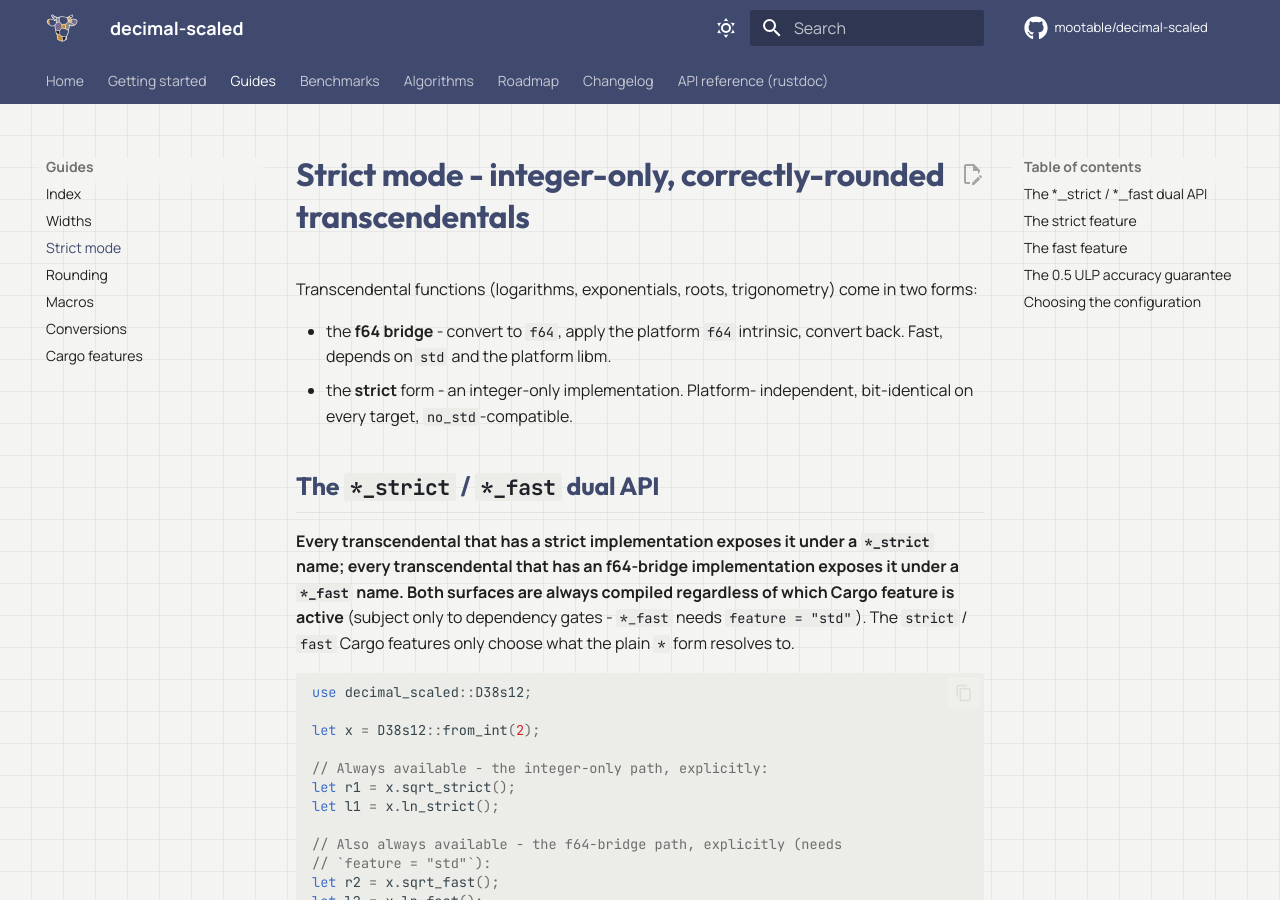
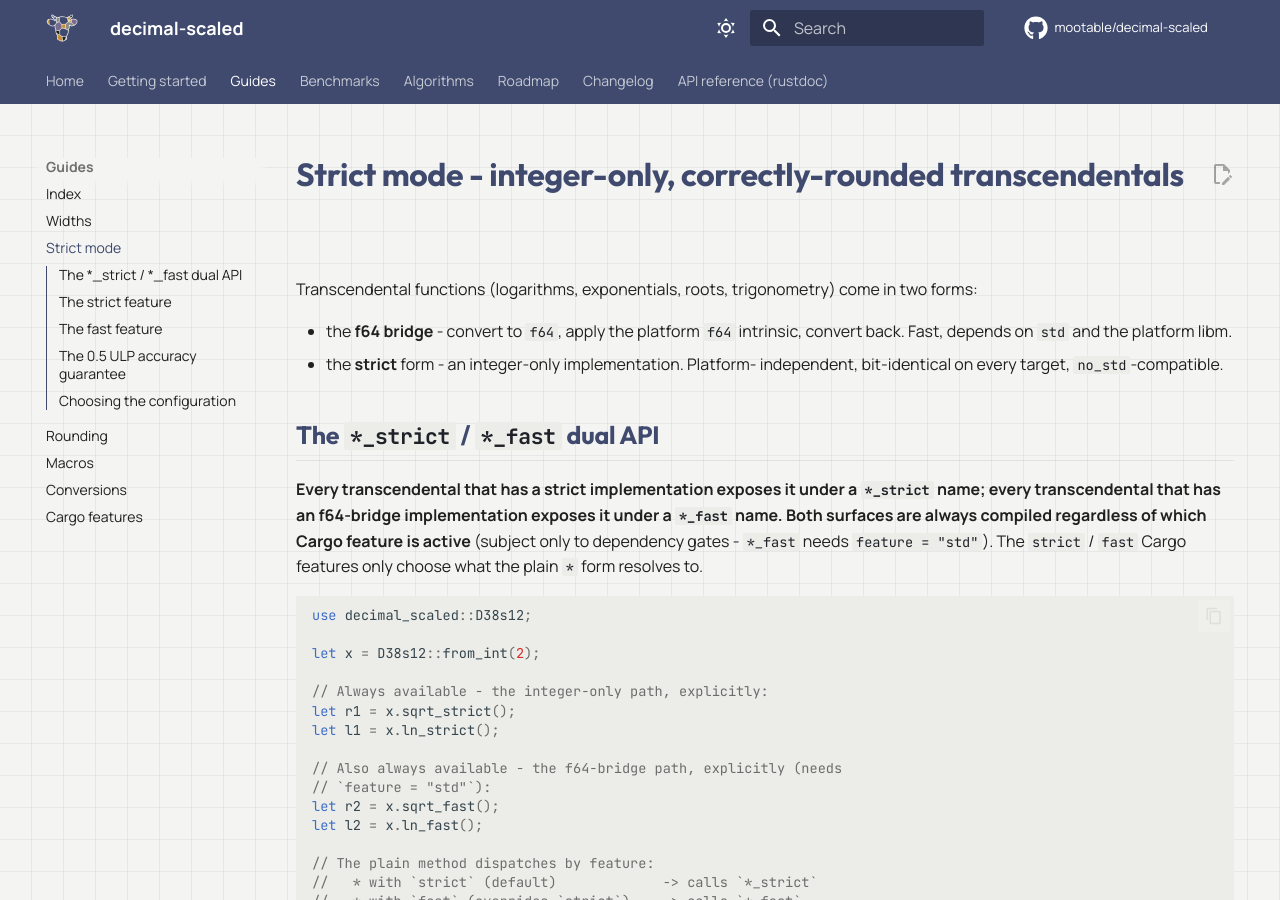
Before and after one commit to mootable/decimal-scaled, an MkDocs documentation site: the page built from docs/strict-mode.md, in a window 1280 px wide and 900 px high. Built offline with MkDocs 1.6.1 and Material for MkDocs 9.7.7, drawn with Linux system fonts in a browser that asks for light colours; comment, search, counter and statistics services are not loaded.

Commit message:
mkdocs.yml: integrate page TOC into the left nav
Adds `toc.integrate` to the Material theme features. The
per-page table of contents now lives in the left sidebar
underneath the page list, instead of in its own right-side
column. Keeps the right side clear for content + the paper-grid
backdrop.

```diff
--- a/mkdocs.yml
+++ b/mkdocs.yml
@@ -63,6 +63,7 @@ theme:
     - content.tabs.link
     - content.action.edit
     - toc.follow
+    - toc.integrate          # TOC lives inside the left nav, below the page list
 
 extra_css:
   - stylesheets/extra.css
```
